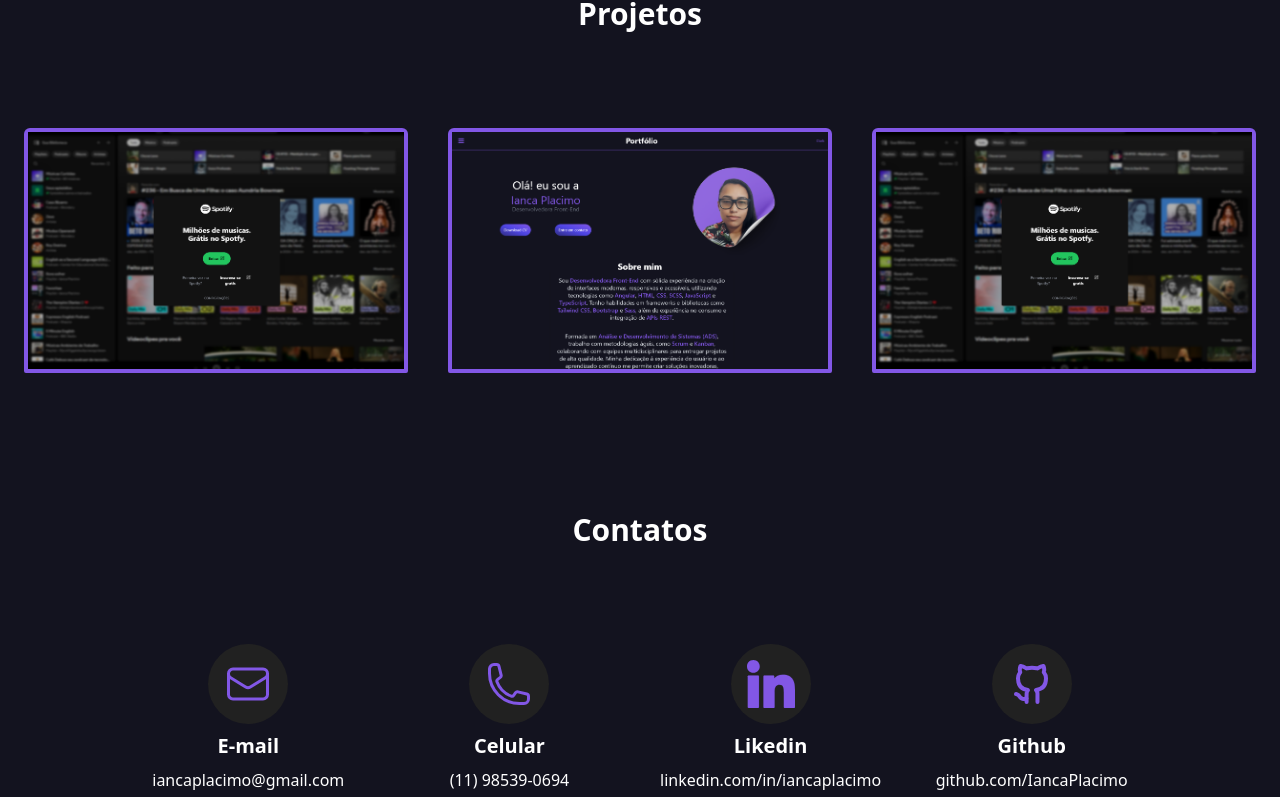
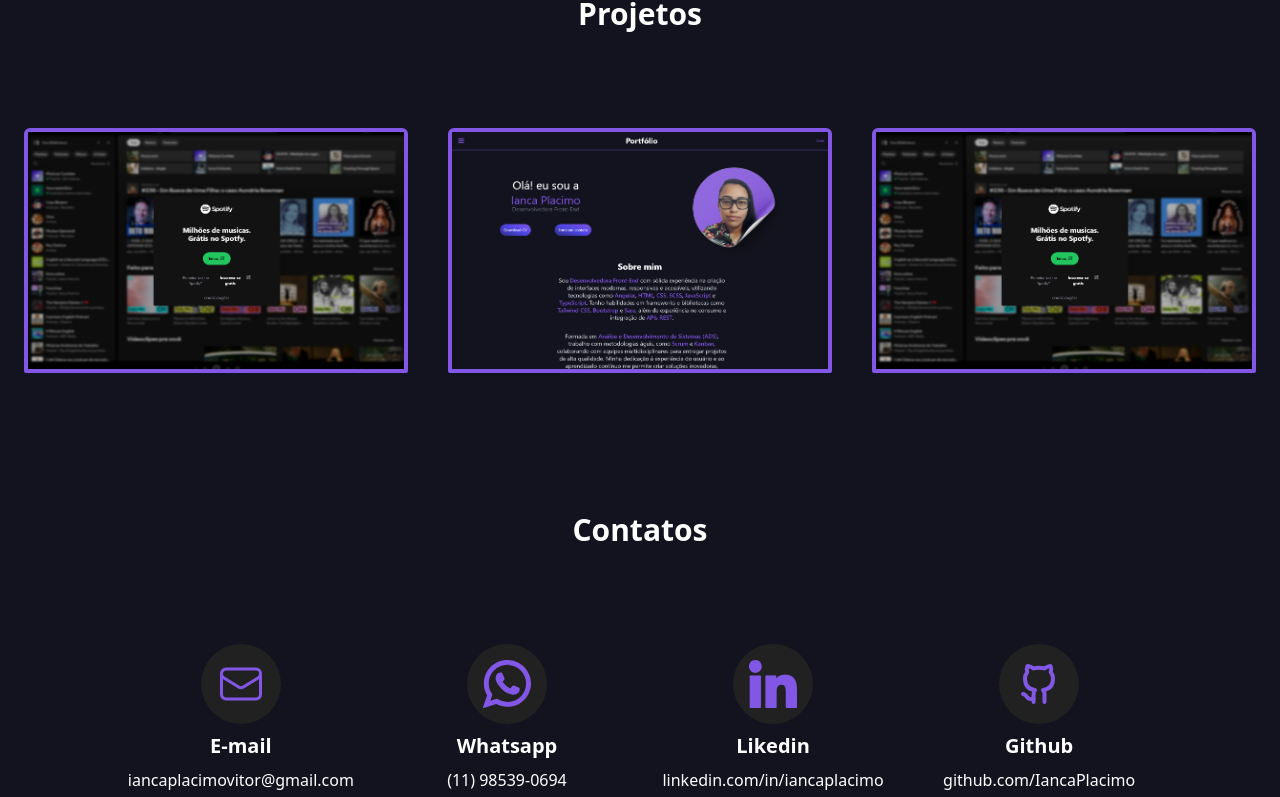
Before and after one commit to IancaPlacimo/portf-lio_2.0, an Angular app: page / in a window 1280 px wide. Shown: the part 2000-2797 px from the top of the page. Built offline with nearby package versions, Linux system fonts and the light colour scheme.

Commit message:
Ajustando responsividade

```diff
--- a/src/app/components/header/header.component.html
+++ b/src/app/components/header/header.component.html
@@ -6,15 +6,12 @@
             <span *ngIf="!menuOpen" class="bg-roxo h-1 w-6 rounded-full group-hover:bg-fundo"></span>
             <span *ngIf="menuOpen" class="text-roxo text-3xl ml-1 group-hover:bg-roxo group-hover:text-fundo">X</span>
         </button>
-        <h1 class="text-white font-bold">Portfólio</h1>
-        <button class="text-roxo">Dark</button>
+        <p class="text-roxo font-bold text-xl xl:text-4xl lg:text-4xl md:text-4xl mt-4 text-center">Bem-vindo(a) ao meu Portfólio </p>
+        <button class="text-transparent">......</button>
     </div>
 
     <nav *ngIf="menuOpen" class="menu absolute left-0 bg-fundo/90 backdrop-blur-sm z-50 w-full h-full border-b border-roxo">
         <ul class="space-y-2 w-full flex items-center flex-col">
-            <li class="w-ful mb-6">
-                <p class="text-roxo font-bold text-xl xl:text-4xl lg:text-4xl md:text-4xl">Bem-vindo(a) ao meu Portfólio :)</p>
-            </li>
             <li class="w-full"><a href="#sobremim" class="item" (click)="toggleMenu()">Sobre</a></li>
             <li class="w-full"><a href="#habilidades" class="item" (click)="toggleMenu()">Habilidades</a></li>
             <li class="w-full"><a href="#projetos" class="item" (click)="toggleMenu()">Projetos</a></li>
--- a/src/app/components/home/home.component.html
+++ b/src/app/components/home/home.component.html
@@ -2,13 +2,14 @@
     <app-header></app-header>
     <div class="w-full flex flex-col justify-center items-center xl:flex-row lg:flex-row md:flex-row ">
         <div class=" w-2/4 flex flex-col justify-between" id="home">
-            <h1 class="sm:mt-4 xl:text-5xl lg:text-5xl md:text-5xl text-roxo text-left flex flex-col items-center">
-                <span class="text-white mb-4">Olá! eu sou a <br></span> Ianca Placimo
+            <h1 class="sm:mt-4 xl:text-5xl lg:text-5xl md:text-5xl text-roxo md:text-left text-center flex flex-col items-center">
+                <span class="text-white mb-4 ">Olá! sou a <br></span> Ianca Placimo
                 <br>
-                <span class="text-gray-500 text-2xl">Desenvolvedora <span class="text-roxo">{{currentText}}</span></span>
+                <span class="text-gray-500 text-2xl">Desenvolvedora <span
+                        class="text-roxo">{{currentText}}</span></span>
             </h1>
 
-            <div class="flex flex-row  w-full justify-center items-center text-white space-x-24 mt-4">
+            <div class="flex flex-col md:flex-row  w-full justify-center items-center text-white md:space-x-24 mt-4 space-y-4 md:space-y-0">
                 <button class=" download focus:outline-none" (click)="download()">{{estado}}</button>
                 <button class=" download focus:outline-none"><a href="#contato">Entre em contato</a></button>
             </div>
@@ -76,10 +77,9 @@
                 <h2 class="text-3xl font-bold text-white mb-10">Projetos</h2>
                 <div
                     class=" grid grid-cols-1 sm:grid-cols-1 md:grid-cols-1 lg:grid-cols-3 gap-10 p-6 justify-center mx-auto">
-                    <app-projeto [image]="'../../../assets/img/img-spotfy.PNG'" [text]="'Clone Spotfy'"></app-projeto>
-                    <app-projeto [image]="'../../../assets/img/img-port.PNG'" [text]="'Portfólio'"></app-projeto>
-                    <app-projeto [image]="'../../../assets/img/img-spotfy.PNG'"
-                        [text]="'Clone My Family Cinema'"></app-projeto>
+                    <app-projeto [image]="'../../../assets/img/img-spotfy.PNG'" [text]="'Clone Spotfy'" [link]="'https://github.com/IancaPlacimo/clone-spotfy-com-tailwind'"></app-projeto>
+                    <app-projeto [image]="'../../../assets/img/img-port.PNG'" [text]="'Portfólio'" [link]="'https://github.com/IancaPlacimo/portf-lio_2.0'"></app-projeto>
+                    <app-projeto [image]="'../../../assets/img/img-spotfy.PNG'"  [text]="'Clone My Family Cinema'" [link]="'https://github.com/IancaPlacimo/MFC-CLONE'"></app-projeto>
                 </div>
             </section>
         </div>
@@ -93,6 +93,7 @@
                 <h2 class="text-3xl font-bold text-white mb-10">Contatos</h2>
                 <div
                     class=" grid grid-cols-1 sm:grid-cols-1 md:grid-cols-3 lg:grid-cols-4 gap-10 p-6 justify-center mx-auto">
+                    <a href="mailto:iancaplacimovitor@gmail.com" target="_blank">
                         <div class="flex flex-col justify-center items-center space-y-2">
                             <div class="bg-fosco py-4 px-4 rounded-full" alt="">
                                 <svg class="h-12 w-12 text-roxo" data-slot="icon" fill="none" stroke-width="1.5"
@@ -106,20 +107,34 @@
                             <p class="text-white font-semibold text-xl">E-mail</p>
                             <p class="text-white">{{email}}</p>
                         </div>
+                    </a>
 
+
+
+                    <a href="https://wa.me/5511985390694" target="_blank">
                         <div class="flex flex-col justify-center items-center space-y-2">
                             <div class="bg-fosco py-4 px-4 rounded-full" alt="">
-                            <svg class="h-12 w-12 text-roxo" data-slot="icon" fill="none" stroke-width="1.5"
-                                stroke="currentColor" viewBox="0 0 24 24" xmlns="http://www.w3.org/2000/svg"
-                                aria-hidden="true">
-                                <path stroke-linecap="round" stroke-linejoin="round"
-                                    d="M2.25 6.75c0 8.284 6.716 15 15 15h2.25a2.25 2.25 0 0 0 2.25-2.25v-1.372c0-.516-.351-.966-.852-1.091l-4.423-1.106c-.44-.11-.902.055-1.173.417l-.97 1.293c-.282.376-.769.542-1.21.38a12.035 12.035 0 0 1-7.143-7.143c-.162-.441.004-.928.38-1.21l1.293-.97c.363-.271.527-.734.417-1.173L6.963 3.102a1.125 1.125 0 0 0-1.091-.852H4.5A2.25 2.25 0 0 0 2.25 4.5v2.25Z">
+                                <svg class="h-12 w-12" fill="#8257E6" height="200px" width="200px" version="1.1" id="Layer_1"
+                                    xmlns="http://www.w3.org/2000/svg" xmlns:xlink="http://www.w3.org/1999/xlink"
+                                    viewBox="0 0 308 308" xml:space="preserve">
+                                    <g id="SVGRepo_bgCarrier" stroke-width="0"></g>
+                                    <g id="SVGRepo_tracerCarrier" stroke-linecap="round" stroke-linejoin="round"></g>
+                                    <g id="SVGRepo_iconCarrier">
+                                        <g id="XMLID_468_">
+                                            <path id="XMLID_469_"
+                                                d="M227.904,176.981c-0.6-0.288-23.054-11.345-27.044-12.781c-1.629-0.585-3.374-1.156-5.23-1.156 c-3.032,0-5.579,1.511-7.563,4.479c-2.243,3.334-9.033,11.271-11.131,13.642c-0.274,0.313-0.648,0.687-0.872,0.687 c-0.201,0-3.676-1.431-4.728-1.888c-24.087-10.463-42.37-35.624-44.877-39.867c-0.358-0.61-0.373-0.887-0.376-0.887 c0.088-0.323,0.898-1.135,1.316-1.554c1.223-1.21,2.548-2.805,3.83-4.348c0.607-0.731,1.215-1.463,1.812-2.153 c1.86-2.164,2.688-3.844,3.648-5.79l0.503-1.011c2.344-4.657,0.342-8.587-0.305-9.856c-0.531-1.062-10.012-23.944-11.02-26.348 c-2.424-5.801-5.627-8.502-10.078-8.502c-0.413,0,0,0-1.732,0.073c-2.109,0.089-13.594,1.601-18.672,4.802 c-5.385,3.395-14.495,14.217-14.495,33.249c0,17.129,10.87,33.302,15.537,39.453c0.116,0.155,0.329,0.47,0.638,0.922 c17.873,26.102,40.154,45.446,62.741,54.469c21.745,8.686,32.042,9.69,37.896,9.69c0.001,0,0.001,0,0.001,0 c2.46,0,4.429-0.193,6.166-0.364l1.102-0.105c7.512-0.666,24.02-9.22,27.775-19.655c2.958-8.219,3.738-17.199,1.77-20.458 C233.168,179.508,230.845,178.393,227.904,176.981z">
                                             </path>
+                                            <path id="XMLID_470_"
+                                                d="M156.734,0C73.318,0,5.454,67.354,5.454,150.143c0,26.777,7.166,52.988,20.741,75.928L0.212,302.716 c-0.484,1.429-0.124,3.009,0.933,4.085C1.908,307.58,2.943,308,4,308c0.405,0,0.813-0.061,1.211-0.188l79.92-25.396 c21.87,11.685,46.588,17.853,71.604,17.853C240.143,300.27,308,232.923,308,150.143C308,67.354,240.143,0,156.734,0z M156.734,268.994c-23.539,0-46.338-6.797-65.936-19.657c-0.659-0.433-1.424-0.655-2.194-0.655c-0.407,0-0.815,0.062-1.212,0.188 l-40.035,12.726l12.924-38.129c0.418-1.234,0.209-2.595-0.561-3.647c-14.924-20.392-22.813-44.485-22.813-69.677 c0-65.543,53.754-118.867,119.826-118.867c66.064,0,119.812,53.324,119.812,118.867 C276.546,215.678,222.799,268.994,156.734,268.994z">
+                                            </path>
+                                        </g>
+                                    </g>
                                 </svg>
                             </div>
-                        <p class="text-white font-semibold text-xl">Celular</p>
+                            <p class="text-white font-semibold text-xl">Whatsapp</p>
                             <p class="text-white">(11) 98539-0694</p>
                         </div>
+                    </a>
                     <a href="https://www.linkedin.com/in/iancaplacimo/" target="_blank">
                         <div class="flex flex-col justify-center items-center space-y-2 cursor-pointer">
 
@@ -156,7 +171,8 @@
                     <a href="https://github.com/IancaPlacimo" target="_blank">
                         <div class="flex flex-col justify-center items-center space-y-2">
                             <div class="bg-fosco py-4 px-4 rounded-full" alt="">
-                                <svg class="h-12 w-12" viewBox="0 0 24 24" fill="none" xmlns="http://www.w3.org/2000/svg">
+                                <svg class="h-12 w-12" viewBox="0 0 24 24" fill="none"
+                                    xmlns="http://www.w3.org/2000/svg">
                                     <g id="SVGRepo_bgCarrier" stroke-width="0"></g>
                                     <g id="SVGRepo_tracerCarrier" stroke-linecap="round" stroke-linejoin="round"></g>
                                     <g id="SVGRepo_iconCarrier">
@@ -180,7 +196,7 @@
         </div>
     </div>
     <div class="w-full flex justify-center items-end py-2 px-2 bg-fosco">
-        <p class="text-white p-4">Ianca Placimo<sup style="font-size:10px;">©</sup> 2025 - Todos os direitos reservados.
+        <p class="text-white p-4 text-center">Ianca Placimo<sup style="font-size:10px;">©</sup> 2025 - Todos os direitos reservados.
         </p>
     </div>
 </div>
--- a/src/app/components/home/home.component.ts
+++ b/src/app/components/home/home.component.ts
@@ -14,7 +14,7 @@
 })
 export class HomeComponent implements AfterViewInit {
   @ViewChild('scrollSection', { static: false }) scrollSection: ElementRef;
-  email: string = 'iancaplacimo@gmail.com';
+  email: string = 'iancaplacimovitor@gmail.com';
   git: string = '@iancaplacimo';
   estado: string = 'Download CV';
   texts: string[] = [
--- a/src/app/components/projeto/projeto.component.html
+++ b/src/app/components/projeto/projeto.component.html
@@ -1,7 +1,10 @@
-<div class="projeto w-full sm:w-96 h-72 rounded-md overflow-hidden relative cursor-pointer group-hover:scale-110 group">
+
+<a [href]="link" target="_blank">
+  <div class="projeto w-full sm:w-96 h-72 rounded-md overflow-hidden relative cursor-pointer group-hover:scale-110 group">
     <img class="w-full h-[85%] rounded-sm overflow-hidden" [src]="image" style="border: 4px solid #8257E6">
     <div class="info w-full rounded-xl border-transparent absolute bottom-0 left-0p-4 transform translate-y-full transition-all duration-300 ease-in-out flex flex-row justify-between">
       <p class="text-white font-bold text-xl">{{text}}</p>
       <button class=" bg-roxo focus:outline-none py-2 px-2 rounded-full text-white font-semibold hover:bg-transparent hover:border-roxo hover:border">Github</button>
     </div>
   </div>
+</a>
--- a/src/app/components/projeto/projeto.component.ts
+++ b/src/app/components/projeto/projeto.component.ts
@@ -9,5 +9,6 @@
 export class ProjetoComponent {
    @Input() image: string = '';
     @Input() text: string = '';
+    @Input() link: string = '';
 
 }
```
Lines whose indentation alone changed are shown as unchanged.
